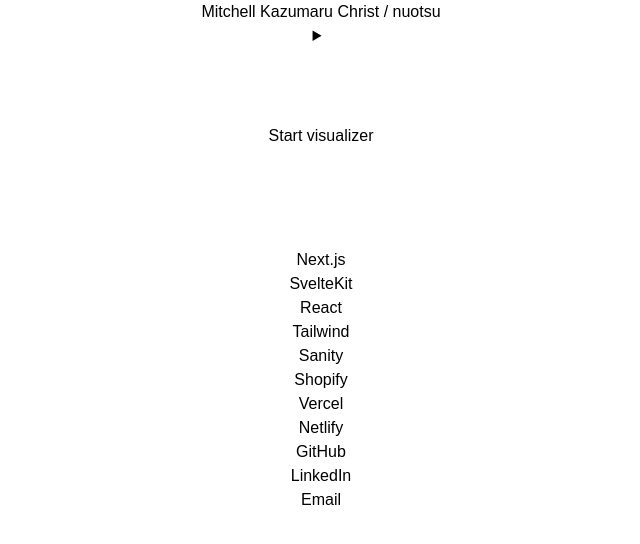
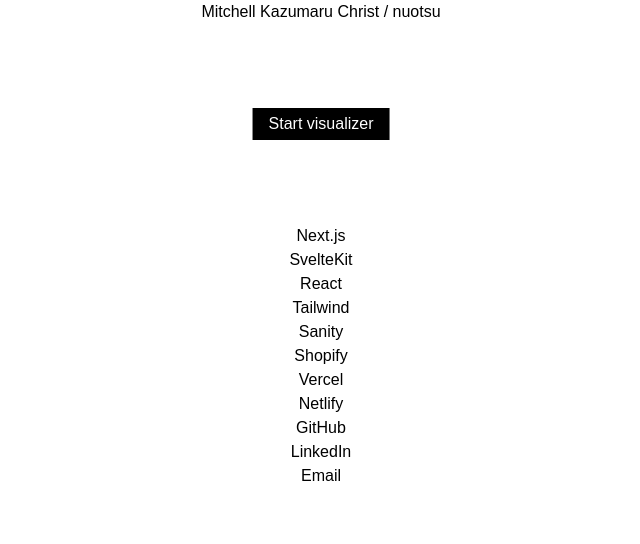
Before and after one commit to nuotsu/nuotsu.dev, a SvelteKit app: page / in a window 1280 px wide. Shown: the top 544 px of the page, without its empty margins (319-959 px from the left). Built offline with nearby package versions, Linux system fonts and the light colour scheme.

Commit message:
add darkmode, start basic styling

```diff
--- a/src/app.html
+++ b/src/app.html
@@ -6,7 +6,13 @@
 	<link rel="icon" href="https://fav.farm/🧢" />
 	%sveltekit.head%
 </head>
-<body data-sveltekit-preload-data="hover">
+<body
+	class="
+		accent-black bg-white text-black
+		dark:accent-white dark:bg-black dark:text-white
+	"
+	data-sveltekit-preload-data="hover"
+>
 	<div style="display: contents">%sveltekit.body%</div>
 </body>
 </html>
--- a/src/styles/app.css
+++ b/src/styles/app.css
@@ -3,7 +3,21 @@
 @tailwind utilities;
 
 @layer base {
-	body {
-		accent-color: #000;
+	summary {
+		display: block;
+	}
+
+	::-webkit-details-marker {
+		display: none;
 	}
 }
+
+@layer components {
+	._btn {
+		padding: .25em 1em;
+	}
+
+	.action {
+		@apply _btn bg-black text-white dark:bg-white dark:text-black;
+	}
+}
```
